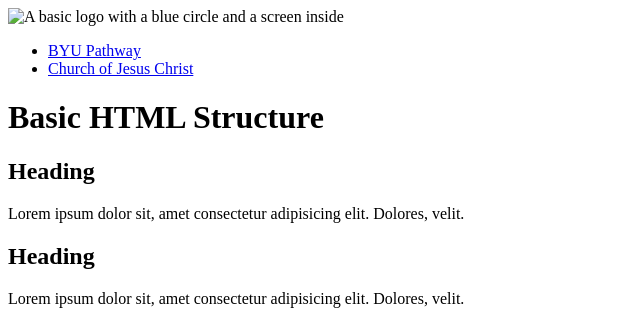
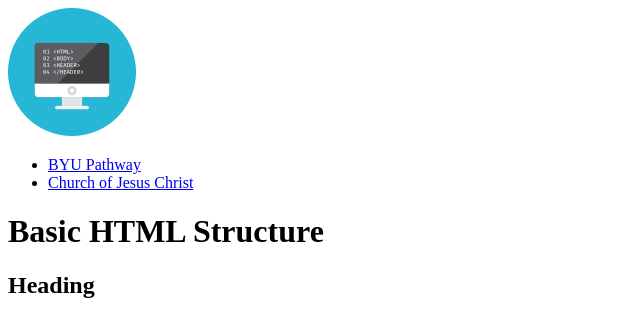
Before and after one commit to Lucas-Moura-dev/wdd130, a plain HTML site: page week02/basic-layout.html in a window 1280 px wide. Shown: the top 310 px of the page, without its empty margins (0-640 px from the left). Drawn offline with Linux system fonts and the light colour scheme; the site is published under a folder, as on GitHub Pages, so addresses that start at the root find nothing.

Commit message:
change image path

```diff
--- a/week02/basic-layout.html
+++ b/week02/basic-layout.html
@@ -11,7 +11,7 @@
 
 <body>
     <header>
-        <img src="/week02/images/basic-logo.png" alt="A basic logo with a blue circle and a screen inside" , width="128"
+        <img src="images/basic-logo.png" alt="A basic logo with a blue circle and a screen inside" , width="128"
             height="128">
     </header>
     <nav>
```
